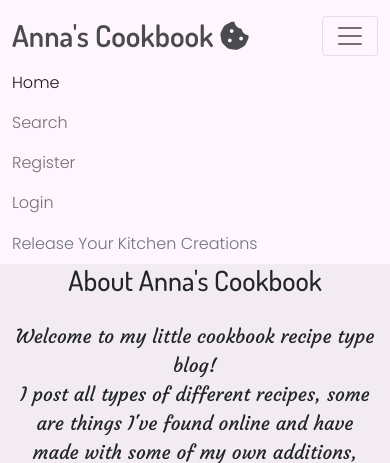
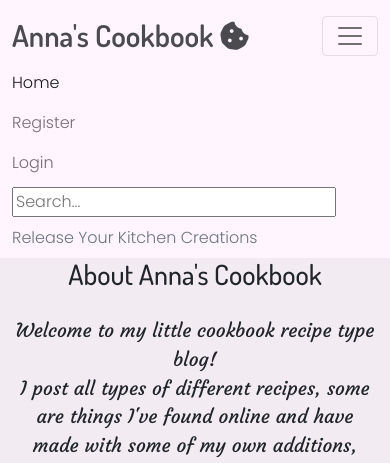
Before and after one commit to annacakes281/annas-cookbook-blog, a Django app: page / in a window 390 px wide, after a click that opens the changed part. Shown: the top 463 px of the page. Run offline with Django 3.2, Linux system fonts and the light colour scheme; data that the repository does not hold is empty; some libraries are stand-ins or nearby versions.

Commit message:
fix search feature and add css

```diff
--- a/recipe_site/views.py
+++ b/recipe_site/views.py
@@ -112,7 +112,6 @@ class SearchRecipes(generic.ListView):
     def get_queryset(self):
         query = self.request.GET.get('q')
         post_list = Post.objects.filter(
-            Q(recipe_name__icontains='query') |
-            Q(ingredients__icontains='query')
+            Q(recipe_name__icontains=query) | Q(ingredients__icontains=query)
         )
         return post_list
--- a/static/css/style.css
+++ b/static/css/style.css
@@ -240,6 +240,21 @@ nav {
     font-family: Rubik, sans-serif;
 }
 
+.search-results {
+    list-style-type: none;
+    font-family: Dosis, sans-serif;
+    color: #5500bf;
+}
+
+.search-results:hover {
+    color: #b630d1;
+}
+
+.search-bar {
+    margin-top: 2%;
+    margin-left: 15%;
+}
+
 @media screen and (max-width:995px) {
     .commentform {
         font-size: 18px;
@@ -249,6 +264,11 @@ nav {
 @media screen and (max-width:990px) {
     .like-comm-sect {
         width: 10%;
+    }
+
+    .search-bar {
+        margin-top: 1%;
+        margin-left: unset;
     }
 }
 
@@ -264,6 +284,7 @@ nav {
     .like-count {
         margin-left: 28%;
     }
+
 }
 
 @media screen and (max-width:430px) {
--- a/templates/base.html
+++ b/templates/base.html
@@ -36,9 +36,6 @@
                     <li class="nav-item">
                         <a class="nav-link active" aria-current="page" href="{% url 'home' %}">Home</a>
                     </li>
-                    <li class="nav-item">
-                        <a class="nav-link" href="{% url 'search_recipes' %}">Search</a>
-                    </li>
                     {% if user.is_superuser %}
                     <li class="nav-item">
                         <a class="nav-link" href="{% url 'admin:index' %}">Admin Page</a>
@@ -56,6 +53,11 @@
                         <a class="nav-link" href="{% url 'account_login' %}">Login</a>
                     </li>
                     {% endif %}
+                    <li class="nav-item">
+                        <form action="{% url 'search_recipes' %}" method="get" class="search-bar">
+                            <input name="q" type="text" placeholder="Search...">
+                        </form>
+                    </li>
                 </ul>
                 <span class="navbar-text text-muted">
                     Release Your Kitchen Creations
--- a/templates/index.html
+++ b/templates/index.html
@@ -2,6 +2,8 @@
 <div class="container-fluid">
   <div class="row">
     <h1 class="text-center recipe-title">About Anna's Cookbook</h1>
+
+
     <hr class="hr-trans">
     <p class="text-center" id="about">
       Welcome to my little cookbook recipe type blog! <br />
```
Also changed, not shown: cookbook/settings.py (+9 -9 lines), templates/search_recipes.html (+17 -11 lines).
